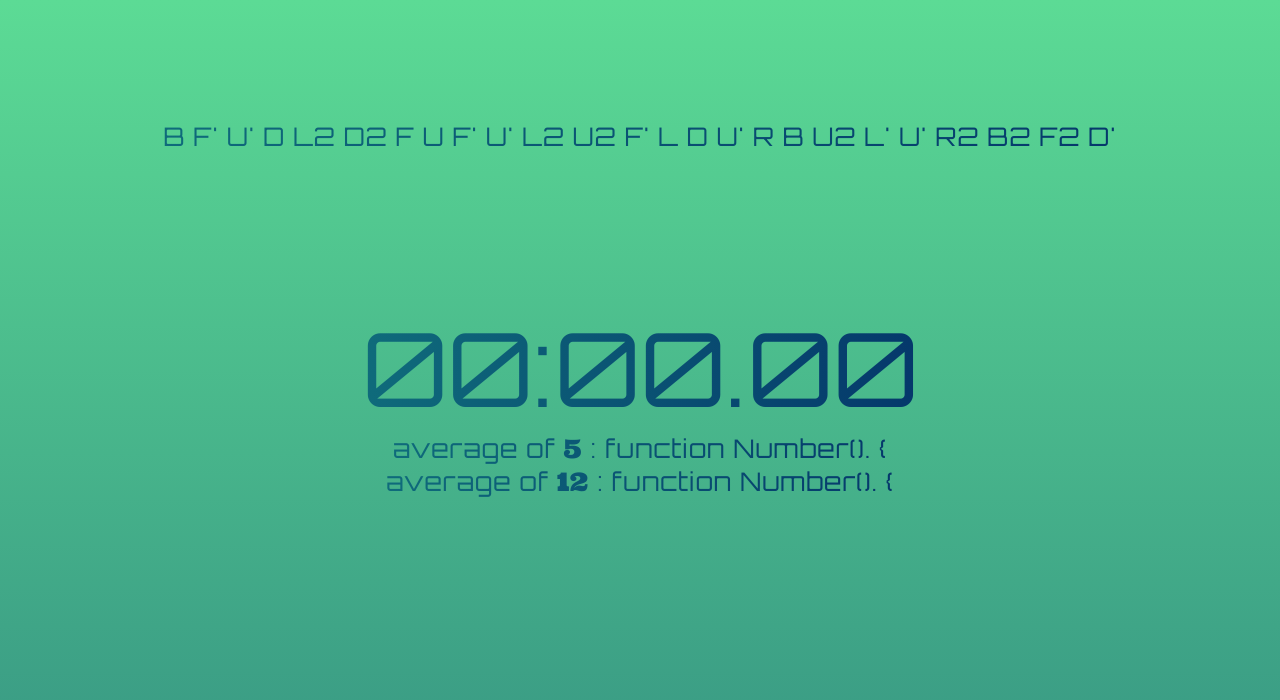
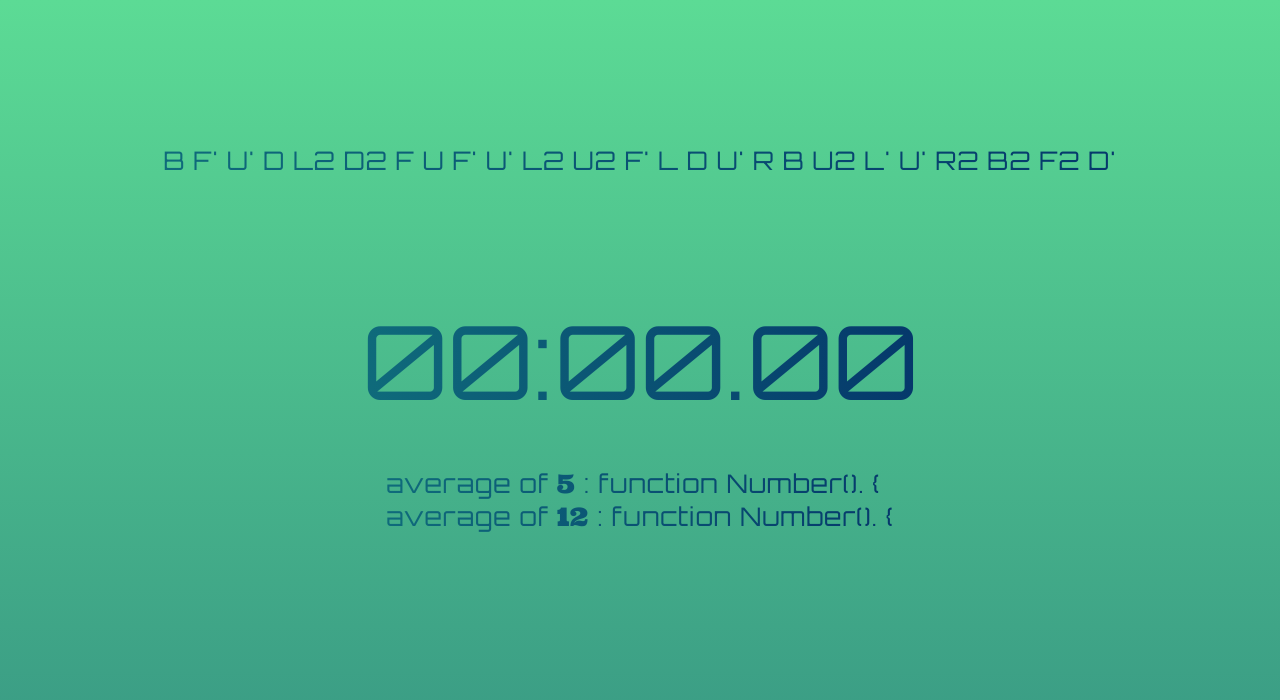
Before and after one commit to 69codeMaster/Cube-TImer, a React (Create React App) app in the folder client/: page / in a window 1280 px wide. Shown: the top 700 px of the page. Built offline with nearby package versions, Linux system fonts and the light colour scheme; no server answers.

Commit message:
chaging app layout to grid

```diff
--- a/client/src/App.css
+++ b/client/src/App.css
@@ -11,12 +11,10 @@
 .app-container {
   height: 100vh;
   width: 100vw;
-  display: flex;
-  justify-content: center;
+  display: grid;
   align-items: center;
-  flex-direction: column;
-  position: relative;
-
+  justify-items: center;
+  grid-template-rows: 40vh 10vh 25vh;
   background: linear-gradient(
     to bottom,
     var(--color-primary),
--- a/client/src/App.js
+++ b/client/src/App.js
@@ -15,8 +15,10 @@ function App() {
           <Scramble running={running} />
           <Timer running={running} setRunning={setRunning} />
         </ScrambleProvider>
-        <Average averageOf={5} running={running} />
-        <Average averageOf={12} running={running} />
+        <div className="averages-container">
+          <Average averageOf={5} running={running} />
+          <Average averageOf={12} running={running} />
+        </div>
       </div>
     </DbProvider>
   );
--- a/client/src/components/Scramble.css
+++ b/client/src/components/Scramble.css
@@ -1,8 +1,6 @@
 .scramble-container {
   font-size: 2vw;
-  top: 15vh;
   opacity: 1;
-  position: absolute;
   transition: all 1s ease-in-out;
   letter-spacing: 0.05rem;
   background: linear-gradient(to left, var(--color-accent), var(--accent-300));
```
